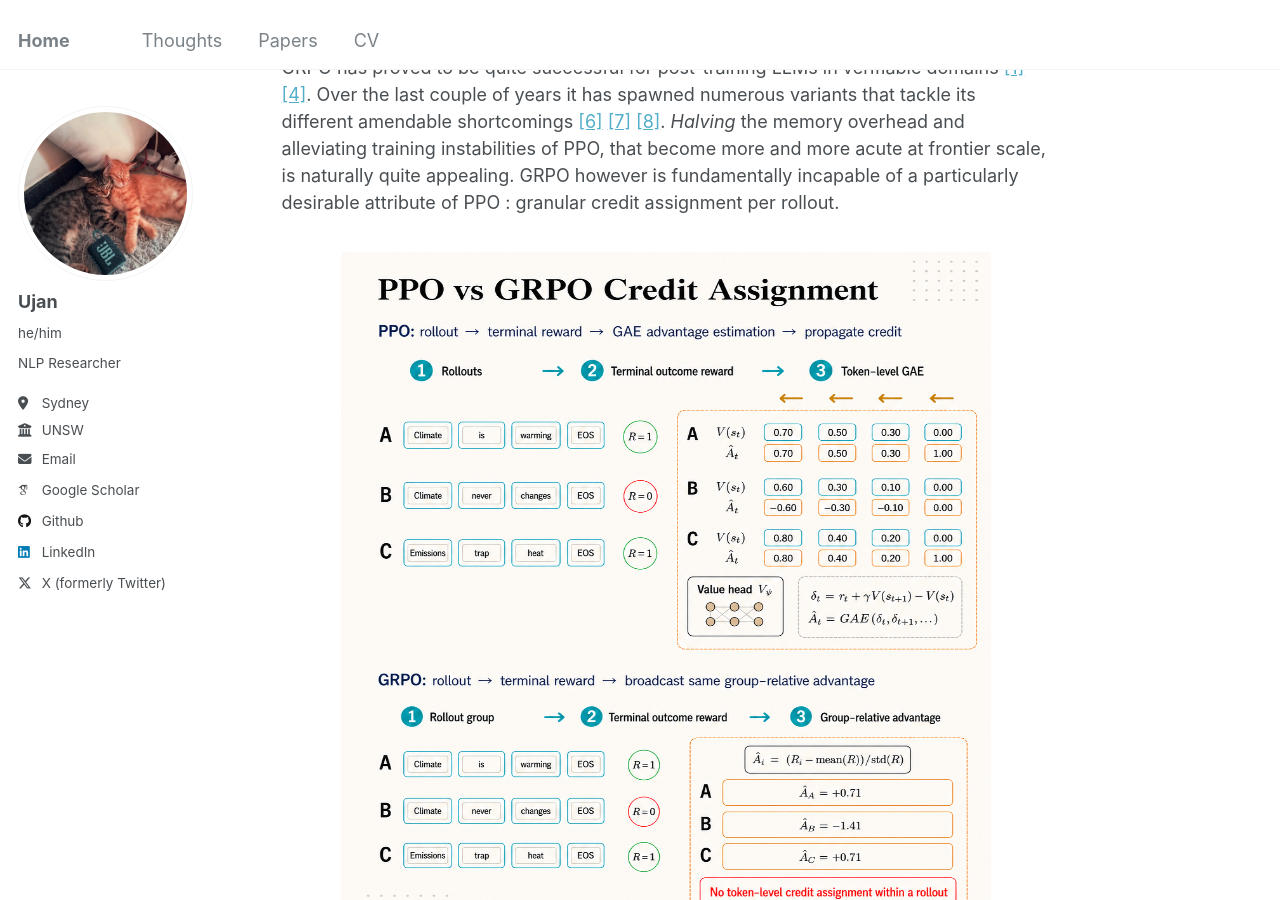
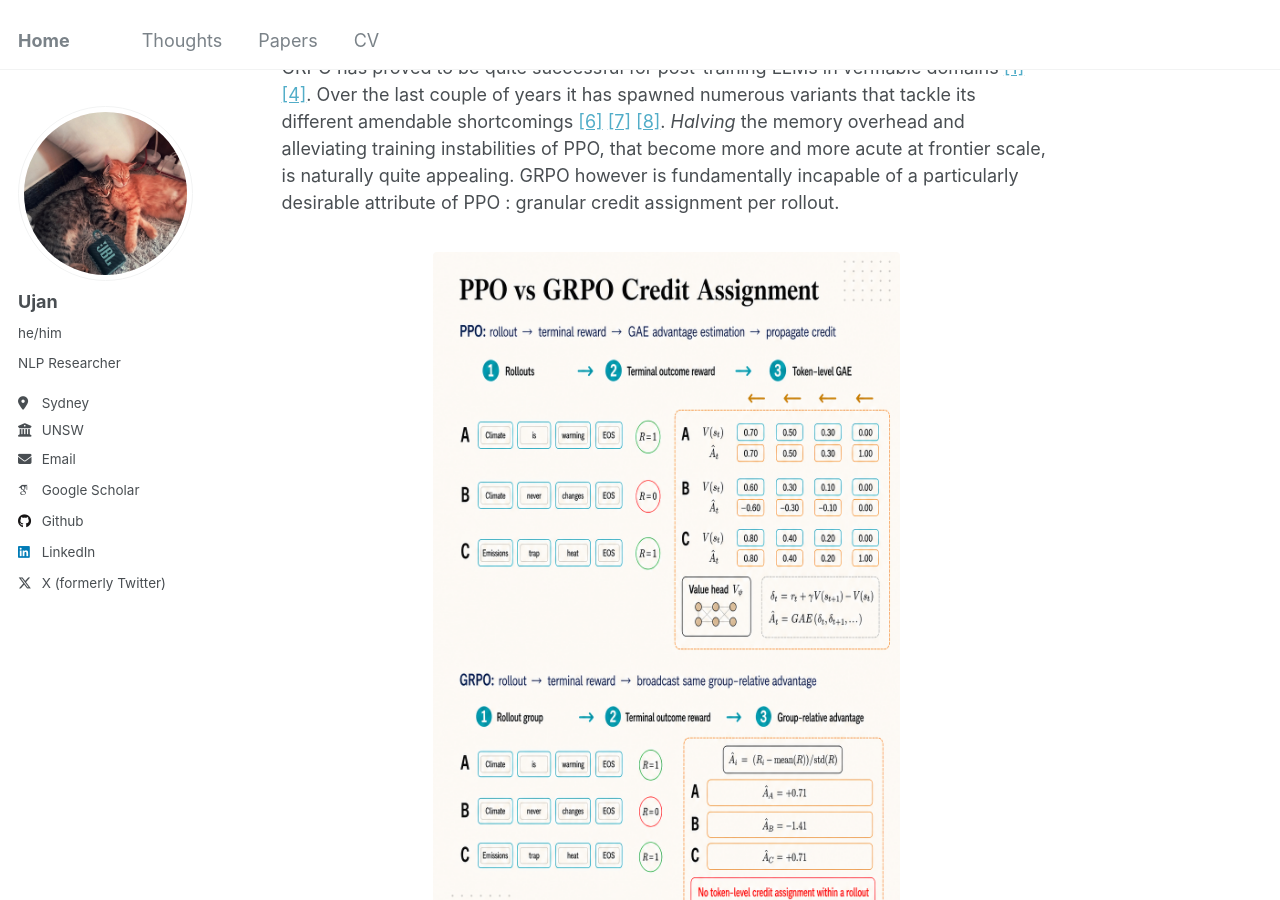
Before and after one commit to tatami-galaxy/tatami-galaxy.github.io, a Jekyll site: the page built from _posts/2026-07-01-self-distillation-post-1.md, in a window 1280 px wide and 900 px high, scrolled down 1033 px. Built offline with Jekyll 4.4.1, drawn with Linux system fonts in a browser that asks for light colours; some web fonts are replaced.

Commit message:
self distill blog

```diff
--- a/_posts/2026-07-01-self-distillation-post-1.md
+++ b/_posts/2026-07-01-self-distillation-post-1.md
@@ -26,7 +26,7 @@ where $$\rho_{i,t}(\theta)=\frac{\pi_\theta(o_{i,t}\mid q,o_{i,<t})}{\pi_{\theta
 GRPO has proved to be quite successful for post-training LLMs in verifiable domains [[1]](#ref-1) [[4]](#ref-4). Over the last couple of years it has spawned numerous variants that tackle its different amendable shortcomings [[6]](#ref-6) [[7]](#ref-7) [[8]](#ref-8). *Halving* the memory overhead and alleviating training instabilities of PPO, that become more and more acute at frontier scale, is naturally quite appealing. GRPO however is fundamentally incapable of a particularly desirable attribute of PPO : granular credit assignment per rollout.
 
 <figure>
-  <img src="/images/ppo-grpo-credit-assignment.png" alt="Comparison of PPO token-level credit assignment using a value function and GAE with GRPO's uniform group-relative credit assignment." style="max-width: 650px; max-height: 700px; margin-left: auto; margin-right: auto;">
+  <img src="/images/ppo-grpo-credit-assignment.png" alt="Comparison of PPO token-level credit assignment using a value function and GAE with GRPO's uniform group-relative credit assignment." style="width: auto; max-width: 650px; height: auto; max-height: 700px; margin-left: auto; margin-right: auto;">
   <figcaption style="width: 100%;"><strong>Figure 1.</strong> Difference in credit assignment in PPO and GRPO : token level vs uniform. Image generated by GPT 5.6 Sol.</figcaption>
 </figure>
 
```
